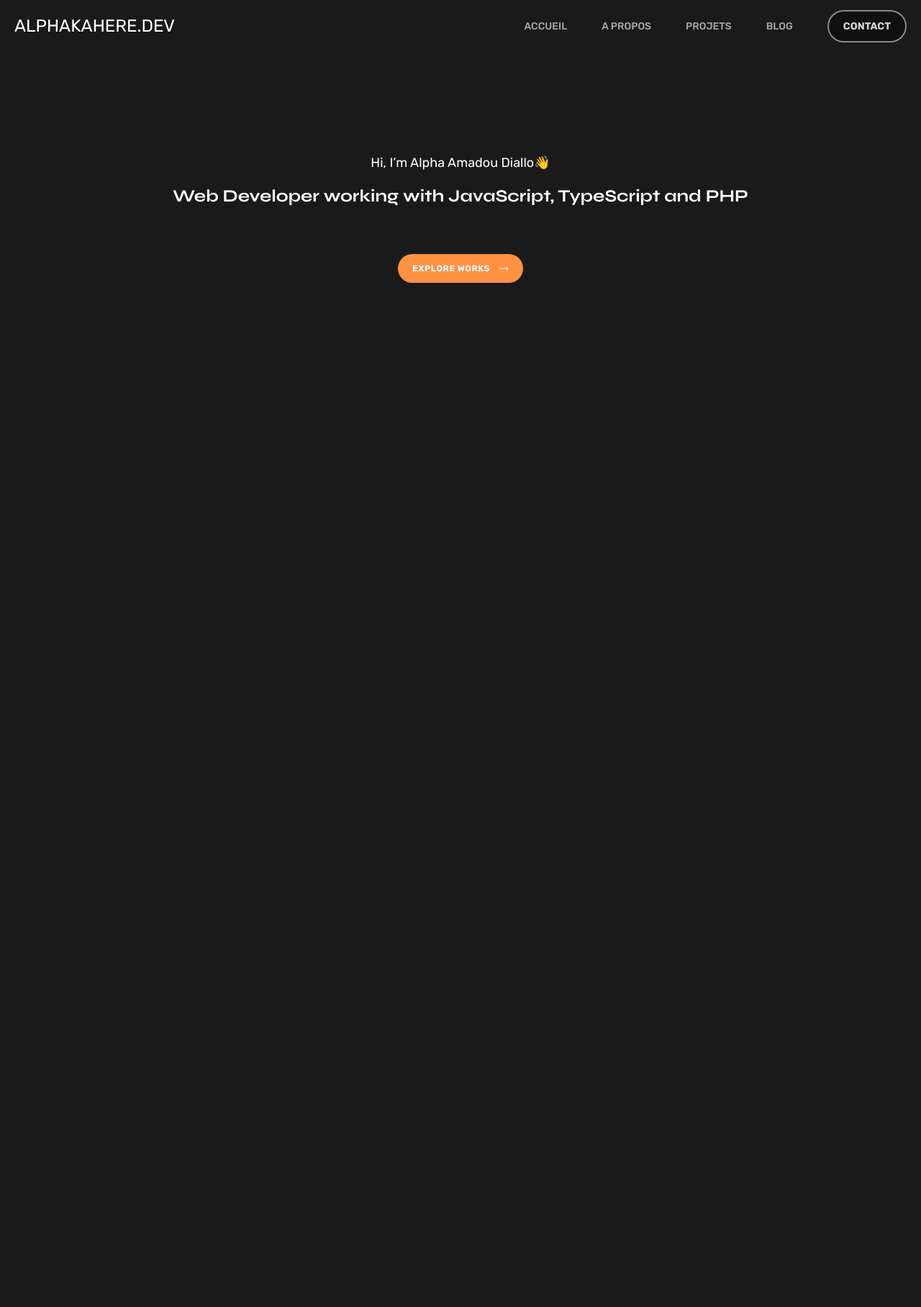
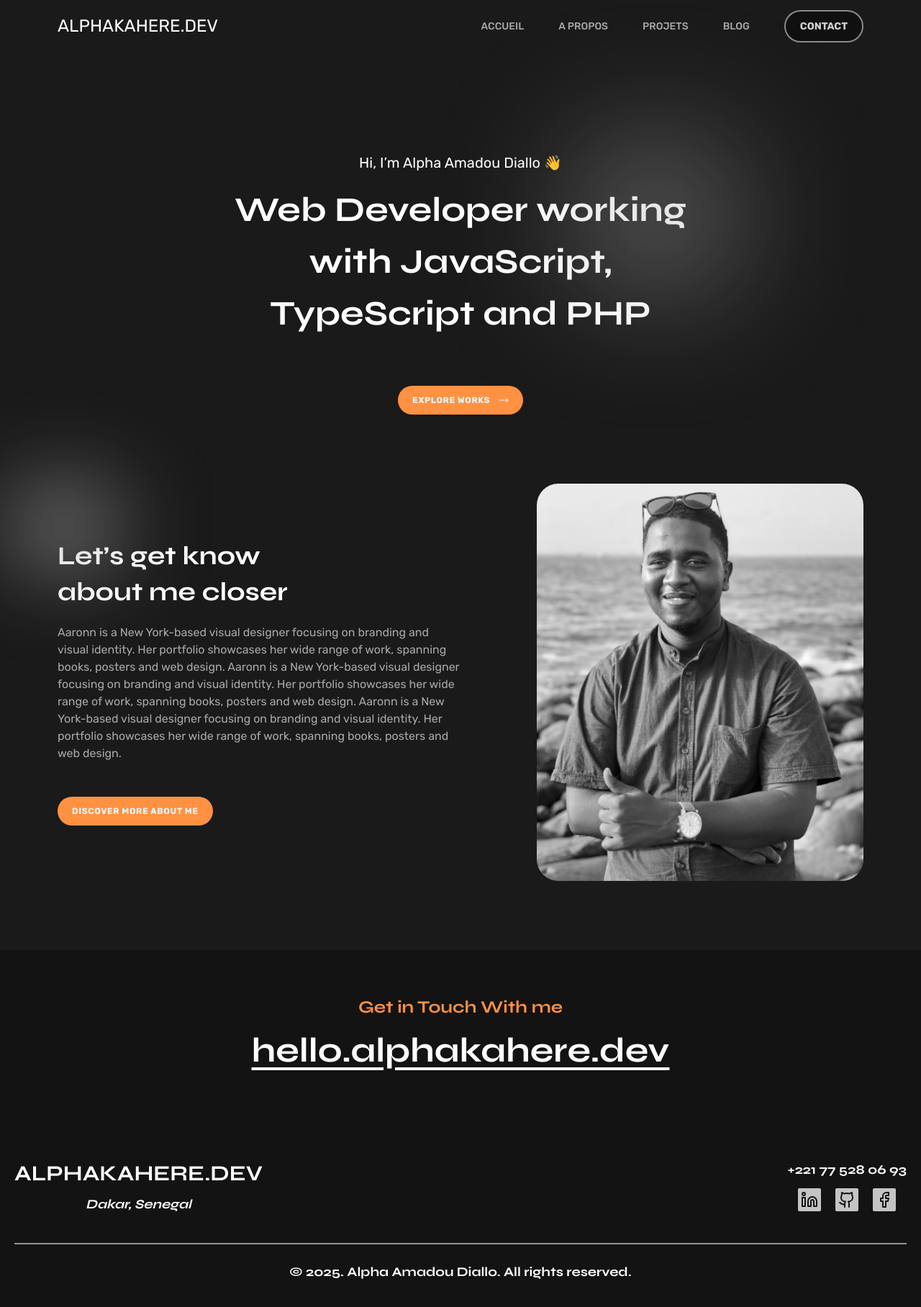
Before and after one commit to alphakahere/portofolio, a Next.js app: page /en in a window 1280 px wide. Shown: the top 1816 px of the page at 72% size. Before the commit the page ends 800 px from the top, so only its background shows below. Built offline with nearby package versions, Linux system fonts and the light colour scheme.

Commit message:
translate header and footer

```diff
--- a/messages/en.json
+++ b/messages/en.json
@@ -1,6 +1,12 @@
 {
-	"header": { "greetings": "Hi, I’m Alpha Amadou Diallo" },
-	"profile": {
-		"title": "Web fullstack developer"
+	"header": {
+		"greetings": "Hi, I’m Alpha Amadou Diallo",
+		"title": "Web Developer working with JavaScript, TypeScript and PHP",
+		"buttonText": "Explore works"
+	},
+	"footer": {
+		"ctaText": "Get in Touch With me",
+		"address": "Dakar, Senegal",
+		"copyright": "All rights reserved"
 	}
 }
--- a/messages/fr.json
+++ b/messages/fr.json
@@ -1,6 +1,12 @@
 {
-	"header": { "greetings": "Hi, Je suisg Alpha Amadou Diallo" },
-	"profile": {
-		"title": "Web fullstack developer"
+	"header": {
+		"greetings": "Hi, Je suis Alpha Amadou Diallo",
+		"title": "Développeur web travaillant avec JavaScript, TypeScript et PHP",
+		"buttonText": "Voir mes projets"
+	},
+	"footer": {
+		"ctaText": "Contactez-moi",
+		"address": "Dakar, Sénégal",
+		"copyright": "Tous droits réservés"
 	}
 }
--- a/src/app/[locale]/layout.tsx
+++ b/src/app/[locale]/layout.tsx
@@ -8,7 +8,7 @@ const rubik = Rubik({ subsets: ["latin"] });
 
 export const metadata: Metadata = {
 	title: "alphakahere.dev",
-	description: "Generated by create next app",
+	description: "portofolio",
 };
 
 type Props = {
@@ -27,13 +27,13 @@ export default function RootLayout({ children, params: { locale } }: Props) {
 			<body
 				className={`${rubik.className} bg-dark snap-y snap-mandatory overflow-x-hidden`}
 			>
-				<div className="px-5">
+				<div className="px-5 lg:px-20">
 					<Header />
 					<main className="snap-y snap-mandatory">
 						{children}
 					</main>
 				</div>
-				{/* <Footer /> */}
+				<Footer />
 			</body>
 		</html>
 	);
--- a/src/app/[locale]/page.tsx
+++ b/src/app/[locale]/page.tsx
@@ -3,13 +3,12 @@ import Portofolio from "@/components/Portofolio";
 import Services from "@/components/Services";
 import Technologies from "@/components/Technologies";
 import Testimonials from "@/components/Testimonials";
-import { useTranslations } from "next-intl";
 
 export default function Home() {
 	return (
 		<>
-			{/* <About />
-			<Services />
+			<About />
+			{/* <Services />
 			<Portofolio />
 			<Technologies /> */}
 			{/* <Testimonials /> */}
--- a/src/app/globals.css
+++ b/src/app/globals.css
@@ -2,8 +2,8 @@
 @tailwind components;
 @tailwind utilities;
 
-.app-container {
-    @apply max-w-screen-2xl px-2 lg:px-5 2xl:px-10 mx-auto overflow-x-hidden;
+.container {
+    @apply  px-2 lg:px-5 2xl:px-10 mx-auto overflow-x-hidden;
 }
 
 .button {
--- a/src/components/Footer.tsx
+++ b/src/components/Footer.tsx
@@ -1,68 +1,74 @@
 import { syne } from "@/constants/constants";
 import { Facebook, Github, Linkedin } from "lucide-react";
+import { useTranslations } from "next-intl";
+import Link from "next/link";
 import React from "react";
 
 const Footer = () => {
+	const t = useTranslations("footer");
+
 	return (
 		<footer className={`${syne.className} bg-dark3 w-full`}>
 			<div className="container py-16">
-				<div className="flex flex-col items-center gap-5 mb-32">
-					<p className=" text-2xl text-primary text-center font-bold">
-						Get in Touch With me
+				<div className="flex flex-col items-center gap-5 mb-10 lg:mb-32">
+					<p className=" text-lg lg:text-2xl text-primary text-center font-bold">
+						{t("ctaText")}
 					</p>
 					<a
 						href="mailto:hello.alphakahere.dev"
-						className=" text-5xl text-white text-center font-bold underline underline-offset-8"
+						className=" text-2xl lg:text-5xl text-white text-center font-bold underline underline-offset-8"
 					>
 						hello.alphakahere.dev
 					</a>
 				</div>
-				<div className="flex items-center flex-col lg:flex-row lg:justify-between mb-10 text-white">
-					<div>
-						<h5 className="text-white text-3xl font-bold uppercase leading-normal mb-3">
+				<div className="flex flex-col justify-center md:flex-row md:justify-between mb-10 text-white gap-4">
+					<div className="flex flex-col items-center">
+						<h5 className="text-white text-lg lg:text-3xl font-bold uppercase leading-normal mb-3">
 							Alphakahere.dev
 						</h5>
-						<address className="text-white text-xl font-bold leading-normal">
-							Dakar, Sénégal
+						<address className="text-white text-lg font-bold leading-normal">
+							{t("address")}
 						</address>
 					</div>
-					<div>
+					<div className="flex flex-col items-center">
 						<a
 							href="tel:+221785340264"
-							className="text-white text-xl font-bold  leading-normal"
+							className="text-white  text-lg font-bold  leading-normal"
 						>
-							+221 78 534 02 64
+							+221 77 528 06 93
 						</a>
 						<ul className="flex items-center gap-5 mt-3">
 							<li className="bg-[#C4C4C4] w-8 h-8 flex items-center justify-center rounded-sm">
-								<a>
+								<Link href="https://www.linkedin.com/in/alphakahere/">
 									<Linkedin
 										absoluteStrokeWidth
 										color="#131313"
 									/>
-								</a>
+								</Link>
 							</li>
-							<li>
-								<a>
+							<li className="bg-[#C4C4C4] w-8 h-8 flex items-center justify-center rounded-sm">
+								<Link href="">
 									<Github
 										absoluteStrokeWidth
+										color="#131313"
 									/>
-								</a>
+								</Link>
 							</li>
-							<li>
-								<a>
+							<li className="bg-[#C4C4C4] w-8 h-8 flex items-center justify-center rounded-sm">
+								<Link href="https://www.facebook.com/alphakahere">
 									<Facebook
 										absoluteStrokeWidth
+										color="#131313"
 									/>
-								</a>
+								</Link>
 							</li>
 						</ul>
 					</div>
 				</div>
 				<div className="border-t-2 border-t-[#949494] pt-6">
-					<p className="text-white text-xl font-bold text-center leading-normal">
+					<p className="text-white text-sm lg:text-lg font-bold text-center leading-normal">
 						© {new Date().getFullYear()}. Alpha Amadou
-						Diallo. All rights reserved.
+						Diallo. {t("copyright")}.
 					</p>
 				</div>
 			</div>
--- a/src/components/Header.tsx
+++ b/src/components/Header.tsx
@@ -9,18 +9,16 @@ const Header = () => {
 	return (
 		<header className="mb-24 pt-5">
 			<Navbar />
-			<div className="px-5 md:px-20">
+			<div className="px-5 md:px-20 lg:px-52">
 				<div className="flex flex-col items-center space-y-16 relative text-white">
 					<div className="flex flex-col items-center space-y-4">
-						<p className="text-lg whitespace-nowrap">
-							{t("greetings")}👋
+						<p className="text-lg lg:text-xl whitespace-nowrap">
+							{t("greetings")} 👋
 						</p>
 						<h1
-							className={`${syne.className} title-text text-2xl leading-snug text-center`}
-							// variants={textVariant(1.4)}
+							className={`${syne.className} title-text text-2xl lg:text-5xl leading-snug lg:leading-normal text-center`}
 						>
-							Web Developer working with JavaScript,
-							TypeScript and PHP
+							{t("title")}
 						</h1>
 						{/* <p className="text-center">
 							I&apos;m a full stack developer
@@ -35,10 +33,10 @@ const Header = () => {
 						</p> */}
 					</div>
 					<button className="bg-primary text-xs font-bold flex items-center gap-3 text-grey_light px-5 py-2 rounded-4xl -tracking-tighter uppercase">
-						<span>Explore works</span>
+						<span>{t("buttonText")}</span>
 						<MoveRight width={14} />
 					</button>
-					<div className="w-40 h-32 bg-grey blur-[100px]  absolute right-0 -top-10 hidden" />
+					<div className="w-40 h-32 bg-grey blur-[100px]  absolute right-0 -top-10" />
 				</div>
 			</div>
 		</header>
```
